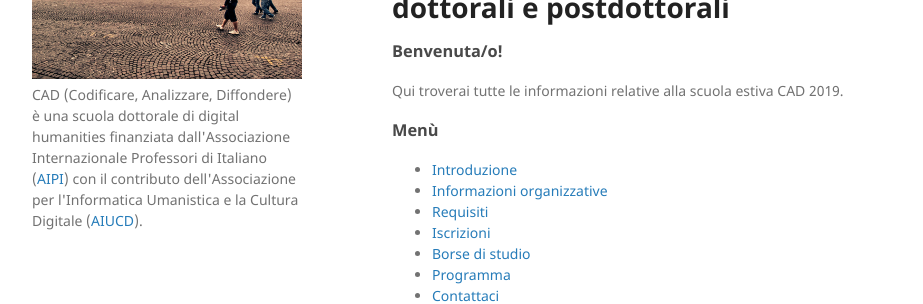
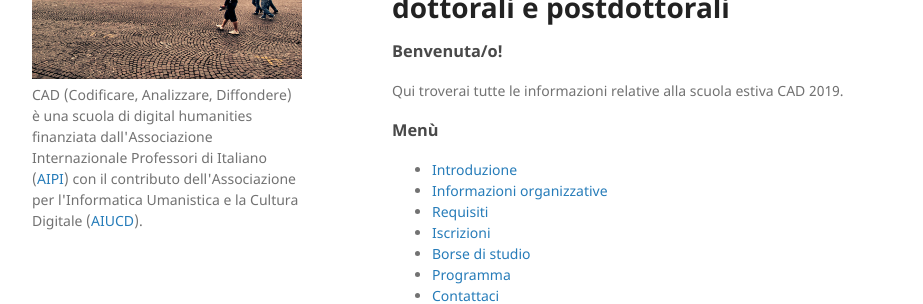
Before and after one commit to CADottorato/sito, a Jekyll site: the page built from index.md, in a window 1280 px wide. Shown: the part 230-534 px from the top of the page, without its empty margins (178-1101 px from the left). Built offline with Jekyll 4.4.1, drawn with Linux system fonts in a browser that asks for light colours.

Commit message:
Fixed description under image.

```diff
--- a/_config.yml
+++ b/_config.yml
@@ -1,6 +1,6 @@
 title: Ciao!
 logo: /assets/img/arena.jpeg
-description: CAD (Codificare, Analizzare, Diffondere) è una scuola dottorale di digital humanities finanziata dall'Associazione Internazionale Professori di Italiano (<a href="http://www.infoaipi.org/siena.asp" target="_blank">AIPI</a>) con il contributo dell'Associazione per l'Informatica Umanistica e la Cultura Digitale (<a href="http://www.aiucd.it/" target="_blank">AIUCD</a>).
+description: CAD (Codificare, Analizzare, Diffondere) è una scuola di digital humanities finanziata dall'Associazione Internazionale Professori di Italiano (<a href="http://www.infoaipi.org/siena.asp" target="_blank">AIPI</a>) con il contributo dell'Associazione per l'Informatica Umanistica e la Cultura Digitale (<a href="http://www.aiucd.it/" target="_blank">AIUCD</a>).
 show_downloads: false
 #google_analytics:
 theme: jekyll-theme-minimal
```
